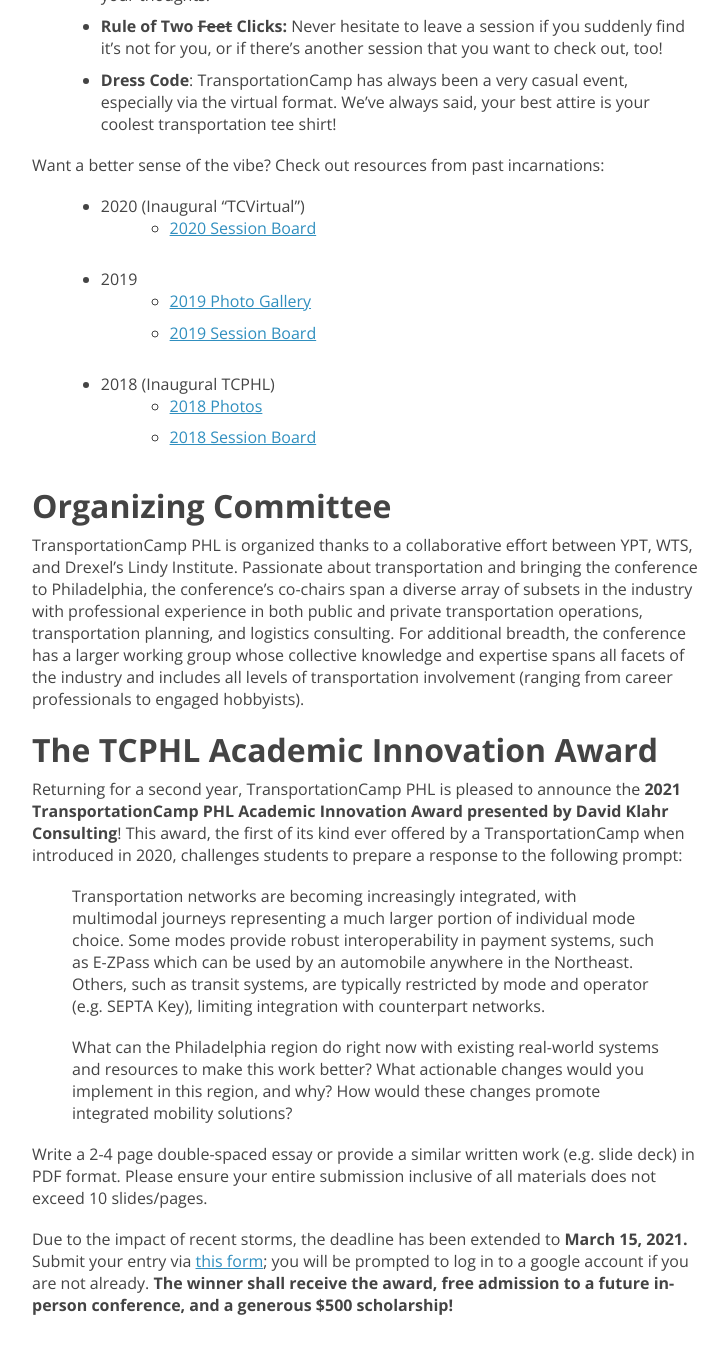
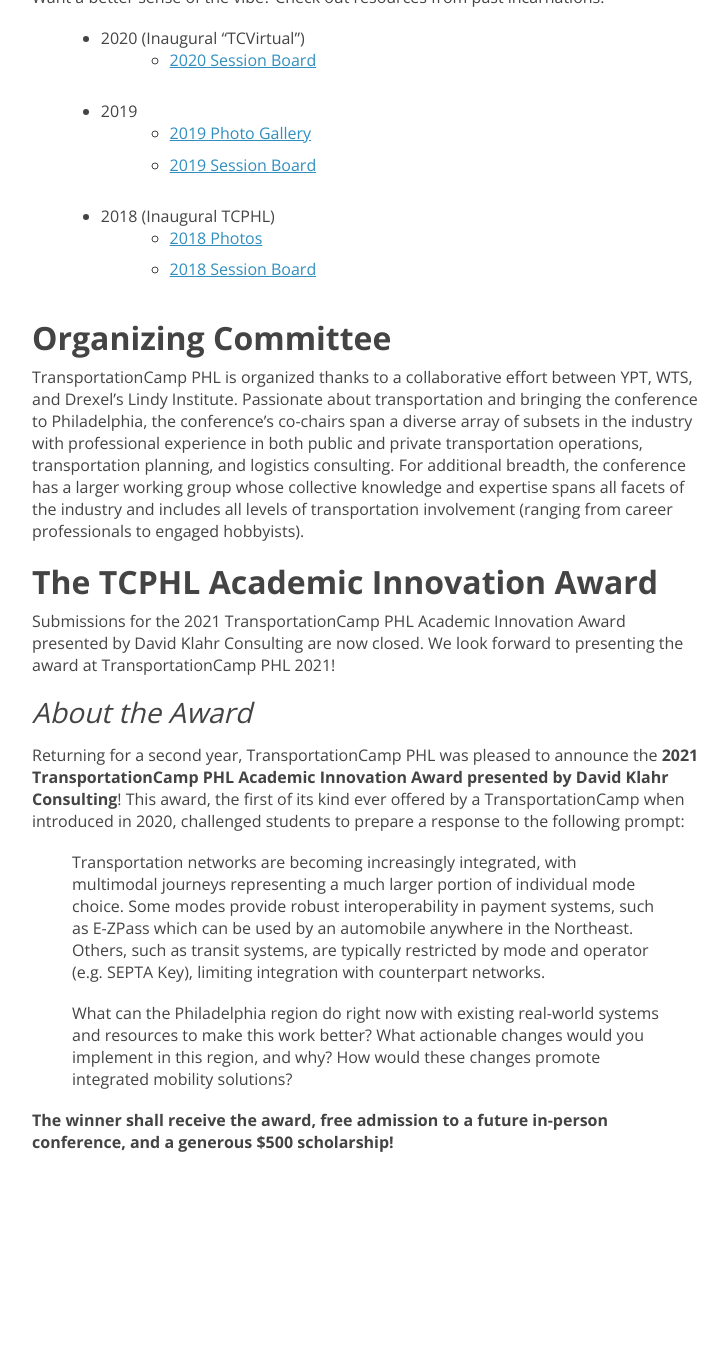
Before and after one commit to transpocamp/transportationcamp.org, a Jekyll site: the page built from events/phl2021/index.markdown, in a window 1280 px wide and 1400 px high, scrolled down 2946 px. Shown: the top 1354 px of the window, without its empty margins (272-1000 px from the left). Built offline with Jekyll 4.4.1, drawn with Linux system fonts in a browser that asks for light colours; nearby versions of some CDN libraries; comment, search, counter and statistics services are not loaded; after the commit the page ends 4183 px from its top, so only the background shows below that; some of the changed text lies outside the part shown.

Commit message:
TCPHL scholarship submission removal

```diff
--- a/events/phl2021/index.markdown
+++ b/events/phl2021/index.markdown
@@ -23,7 +23,7 @@
 
 **We are also planning the first-ever TCPHL Summer Gathering, an optional outdoor extension of the virtual conference** focused on urban exploration and an open-air happy hour as weather improves and restrictions lift. Details TBD.
 
-## *[<center> Are you, or do you know, a student? Learn about the TCPHL Academic Innovation Award (DEADLINE EXTENDED TO MARCH 15 DUE TO RECENT STORMS)</center>](#scholarship)*
+<!------## *[<center> Are you, or do you know, a student? Learn about the TCPHL Academic Innovation Award (DEADLINE EXTENDED TO MARCH 15 DUE TO RECENT STORMS)</center>](#scholarship)*---->
 
 ## <a name="registration"></a> Registration
 
@@ -148,12 +148,14 @@
 
 ## <a name="scholarship"></a> The TCPHL Academic Innovation Award
 
-Returning for a second year, TransportationCamp PHL is pleased to announce the **2021 TransportationCamp PHL Academic Innovation Award presented by David Klahr Consulting**! This award, the first of its kind ever offered by a TransportationCamp when introduced in 2020, challenges students to prepare a response to the following prompt:
+Submissions for the 2021 TransportationCamp PHL Academic Innovation Award presented by David Klahr Consulting are now closed. We look forward to presenting the award at TransportationCamp PHL 2021!
+
+#### *About the Award*
+
+Returning for a second year, TransportationCamp PHL was pleased to announce the **2021 TransportationCamp PHL Academic Innovation Award presented by David Klahr Consulting**! This award, the first of its kind ever offered by a TransportationCamp when introduced in 2020, challenged students to prepare a response to the following prompt:
 
 > Transportation networks are becoming increasingly integrated, with multimodal journeys representing a much larger portion of individual mode choice. Some modes provide robust interoperability in payment systems, such as E-ZPass which can be used by an automobile anywhere in the Northeast. Others, such as transit systems, are typically restricted by mode and operator (e.g. SEPTA Key), limiting integration with counterpart networks.
 >
 > What can the Philadelphia region do right now with existing real-world systems and resources to make this work better?  What actionable changes would you implement in this region, and why? How would these changes promote integrated mobility solutions?
 
-Write a 2-4 page double-spaced essay or provide a similar written work (e.g. slide deck) in PDF format. Please ensure your entire submission inclusive of all materials does not exceed 10 slides/pages.
-
-Due to the impact of recent storms, the deadline has been extended to **March 15, 2021.** Submit your entry via [this form](https://docs.google.com/forms/d/e/1FAIpQLSch14g_2RnTaq1cdmHLVbTJcFA3ozxlnGeQwKfm_ec-OPLT2w/viewform); you will be prompted to log in to a google account if you are not already. **The winner shall receive the award, free admission to a future in-person conference, and a generous $500 scholarship!**
+**The winner shall receive the award, free admission to a future in-person conference, and a generous $500 scholarship!**
```
